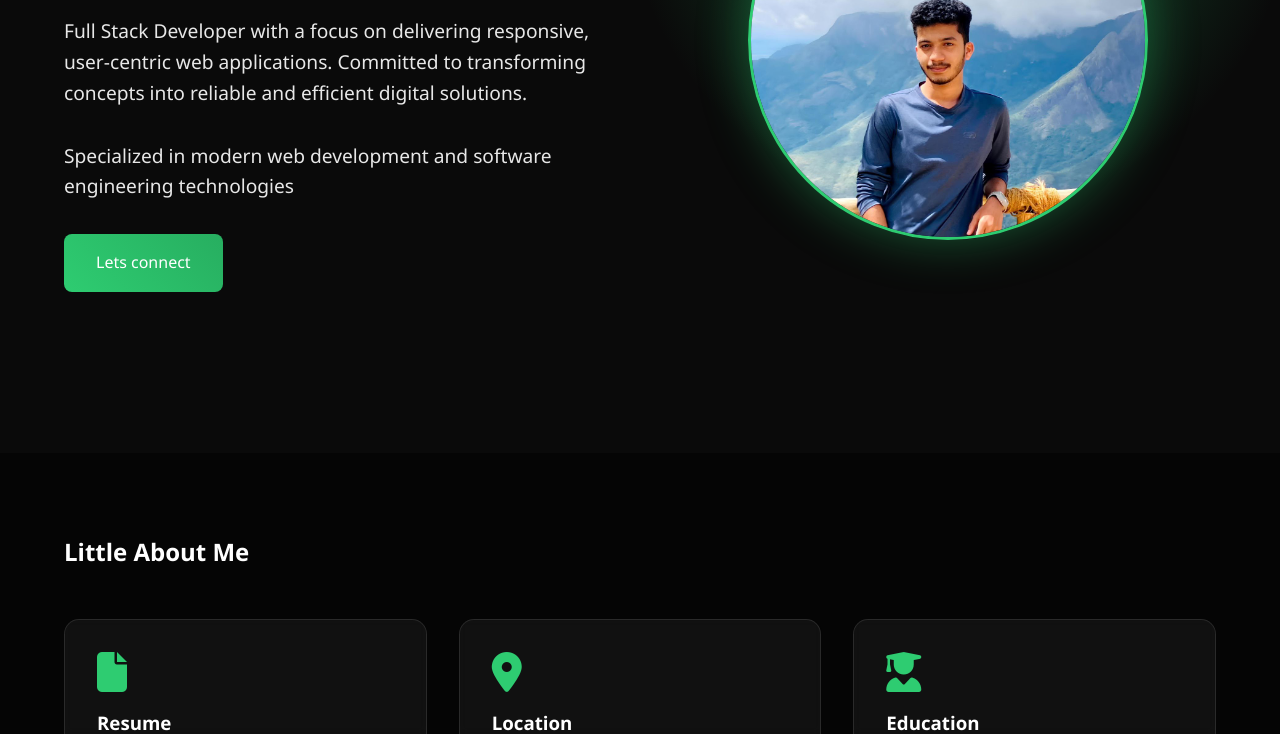
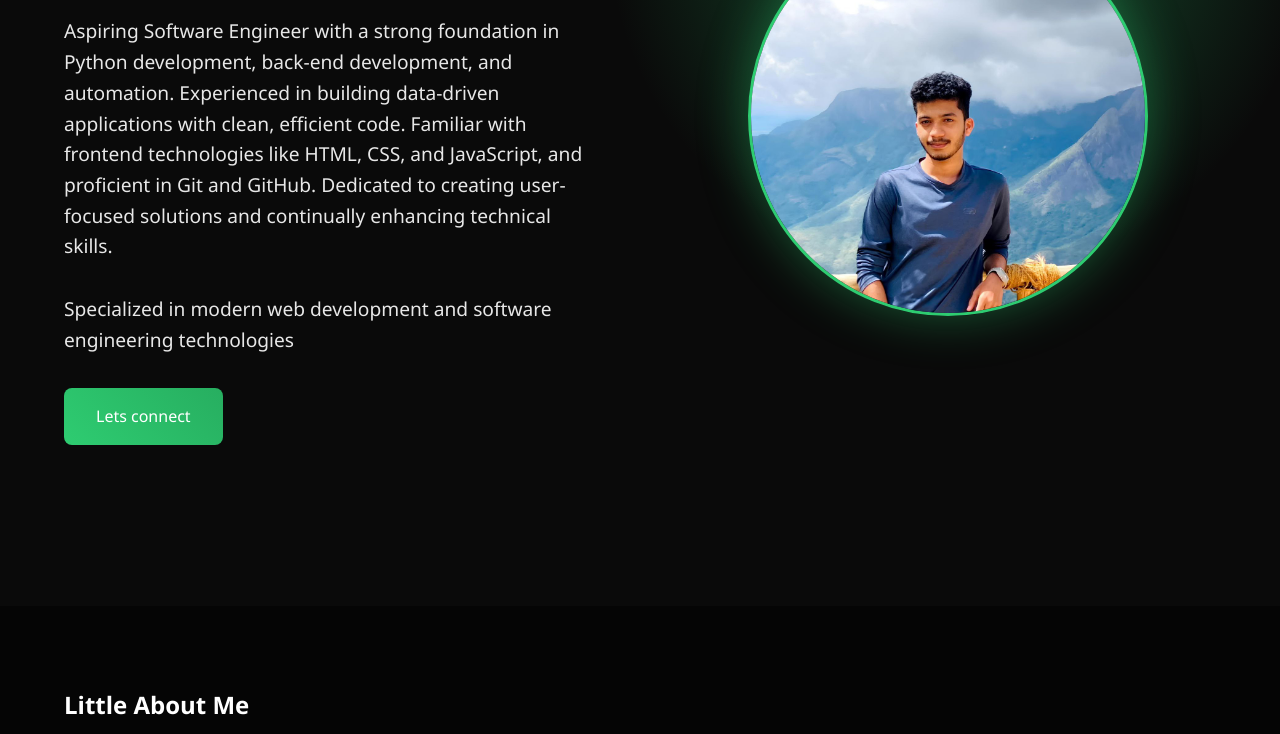
Before and after one commit to aflah-m/Aflahm.com, a plain HTML site: page index.html in a window 1280 px wide. Shown: the part 366-1100 px from the top of the page. Drawn offline with Linux system fonts and the light colour scheme.

Commit message:
Update index.html

```diff
--- a/index.html
+++ b/index.html
@@ -26,7 +26,9 @@
     <section class="hero" id="home">
         <div class="hero-content">
             <h1>Full Stack Developer</h1>
-            <p>Full Stack Developer with a focus on delivering responsive, user-centric web applications. Committed to transforming concepts into reliable and efficient digital solutions.
+            <p>Aspiring Software Engineer with a strong foundation in Python development, back-end development, and
+automation. Experienced in building data-driven applications with clean, efficient code. Familiar with frontend technologies like HTML, CSS, and JavaScript, and proficient in Git and GitHub. Dedicated to creating
+user-focused solutions and continually enhancing technical skills.
 </p>
             <p>Specialized in modern web development and software engineering technologies</p>
             <a href="#contact" class="cta-button">Lets connect</a>
```
